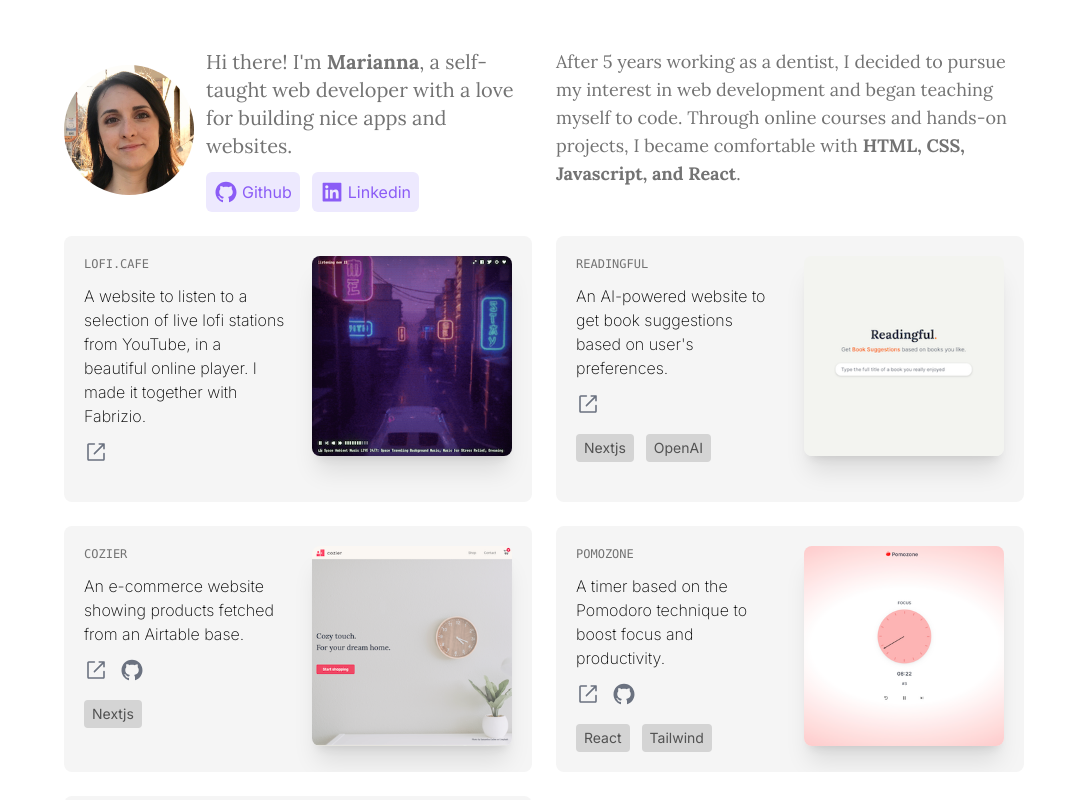
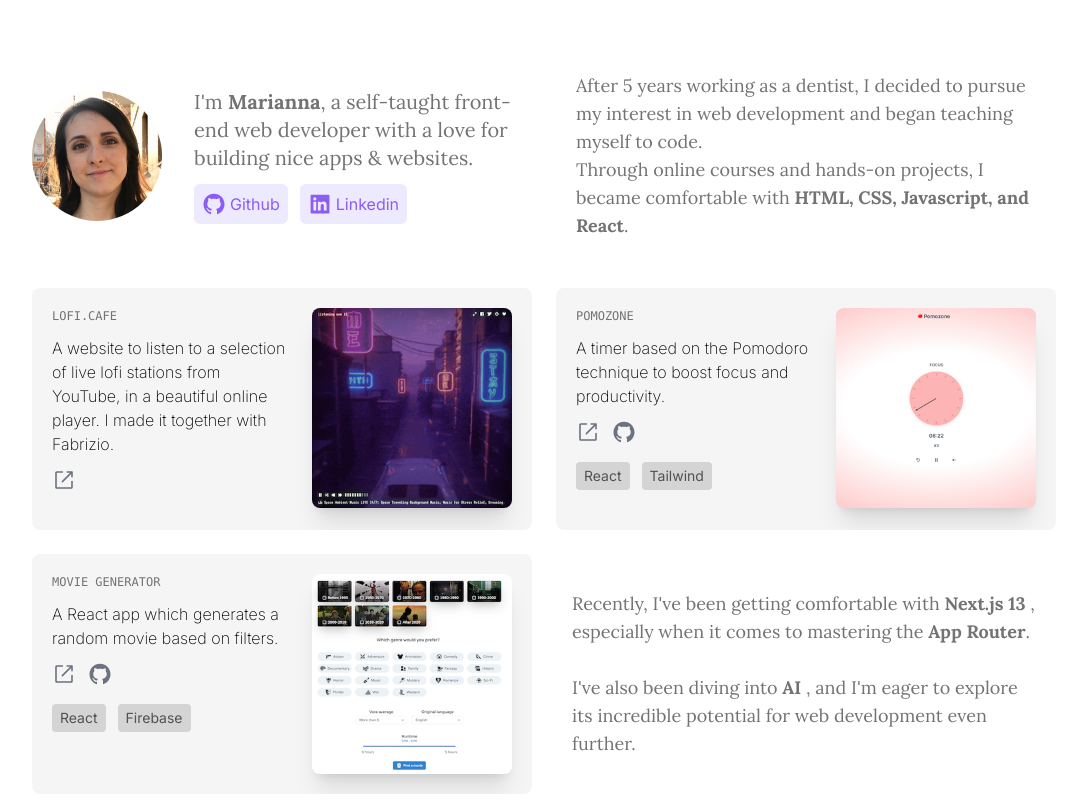
Before and after one commit to maridivi/new-personal-portfolio, a Next.js app: page / in a window 1280 px wide. Shown: the top 800 px of the page, without its empty margins (96-1172 px from the left). Built offline with nearby package versions, Linux system fonts and the light colour scheme.

Commit message:
More work on UI

```diff
--- a/src/app/page.tsx
+++ b/src/app/page.tsx
@@ -12,23 +12,26 @@ import Head from "./head";
 import Bio from "@/components/Bio";
 import CTA from "@/components/CTA";
 import Contact from "@/components/Contact";
+import RecentWork from "@/components/RecentWork";
 
 export default function Home() {
   return (
     <>
       <Head />
-      <main className="min-h-screen mx-auto w-full max-w-screen-sm px-8 md:max-w-screen-md lg:max-w-screen-lg overflow-hidden  flex flex-col pt-12 pb-6 gap-12">
+      <main className=" min-h-screen mx-auto w-full max-w-screen-sm md:max-w-screen-md lg:max-w-screen-lg overflow-hidden  flex flex-col pt-12 pb-6 gap-12">
         <Grid className="gap-6">
           <About />
           <Bio />
 
           <LofiCafe />
 
+          <Pomozone />
+          <MovieGenerator />
+          <RecentWork />
+
+          <Cozier />
           <Readingful />
 
-          <Cozier />
-          <Pomozone />
-          <MovieGenerator />
           <CTA />
           <Contact />
         </Grid>
--- a/src/components/About.tsx
+++ b/src/components/About.tsx
@@ -6,7 +6,7 @@ import Stack from "./ui/Stack";
 
 export default function About() {
   return (
-    <Stack className="flex items-center">
+    <Stack className="items-center gap-8">
       <Image
         src="/images/avatar.jpeg"
         height={75}
@@ -16,8 +16,8 @@ export default function About() {
       />
       <Stack vertical>
         <H1>
-          Hi there! I'm <strong>Marianna</strong>, a self-taught web developer
-          with a love for building nice apps and websites.
+          I'm <strong>Marianna</strong>, a self-taught front-end web developer
+          with a love for building nice apps & websites.
         </H1>
         <Stack>
           <ButtonA href="https://github.com/maridivi">
--- a/src/components/Bio.tsx
+++ b/src/components/Bio.tsx
@@ -6,11 +6,12 @@ import { lora } from "@/utils/fonts";
 
 export default function Bio() {
   return (
-    <Stack>
+    <Stack className="items-center px-5 py-6">
       <P1 className={cn(lora.className, "text-lg", "text-neutral-500")}>
         After 5 years working as a dentist, I decided to pursue my interest in
-        web development and began teaching myself to code. Through online
-        courses and hands-on projects, I became comfortable with{" "}
+        web development and began teaching myself to code.
+        <br></br>
+        Through online courses and hands-on projects, I became comfortable with{" "}
         <strong>HTML, CSS, Javascript, and React</strong>.
       </P1>
     </Stack>
--- a/src/components/CTA.tsx
+++ b/src/components/CTA.tsx
@@ -7,7 +7,7 @@ import Contact from "./Contact";
 
 export default function CTA() {
   return (
-    <Stack vertical>
+    <Stack className="items-center px-4">
       <P1 className={cn(lora.className, "text-lg", "text-neutral-500")}>
         I am excited to continue learning and growing as a developer, and hope
         to find opportunities where I can use my skills to make a meaningful
--- /dev/null
+++ b/src/components/RecentWork.tsx
@@ -0,0 +1,19 @@
+import cn from "@/utils/cn";
+import P1 from "./ui/P1";
+import { lora } from "@/utils/fonts";
+import Stack from "./ui/Stack";
+
+export default function RecentWork() {
+  return (
+    <Stack className="items-center px-4">
+      <P1 className={cn(lora.className, "text-neutral-500 text-lg")}>
+        Recently, I've been getting comfortable with <strong>Next.js 13</strong>{" "}
+        , especially when it comes to mastering the <strong>App Router</strong>.
+        <br></br>
+        <br></br>
+        I've also been diving into <strong>AI</strong> , and I'm eager to
+        explore its incredible potential for web development even further.
+      </P1>
+    </Stack>
+  );
+}
```
